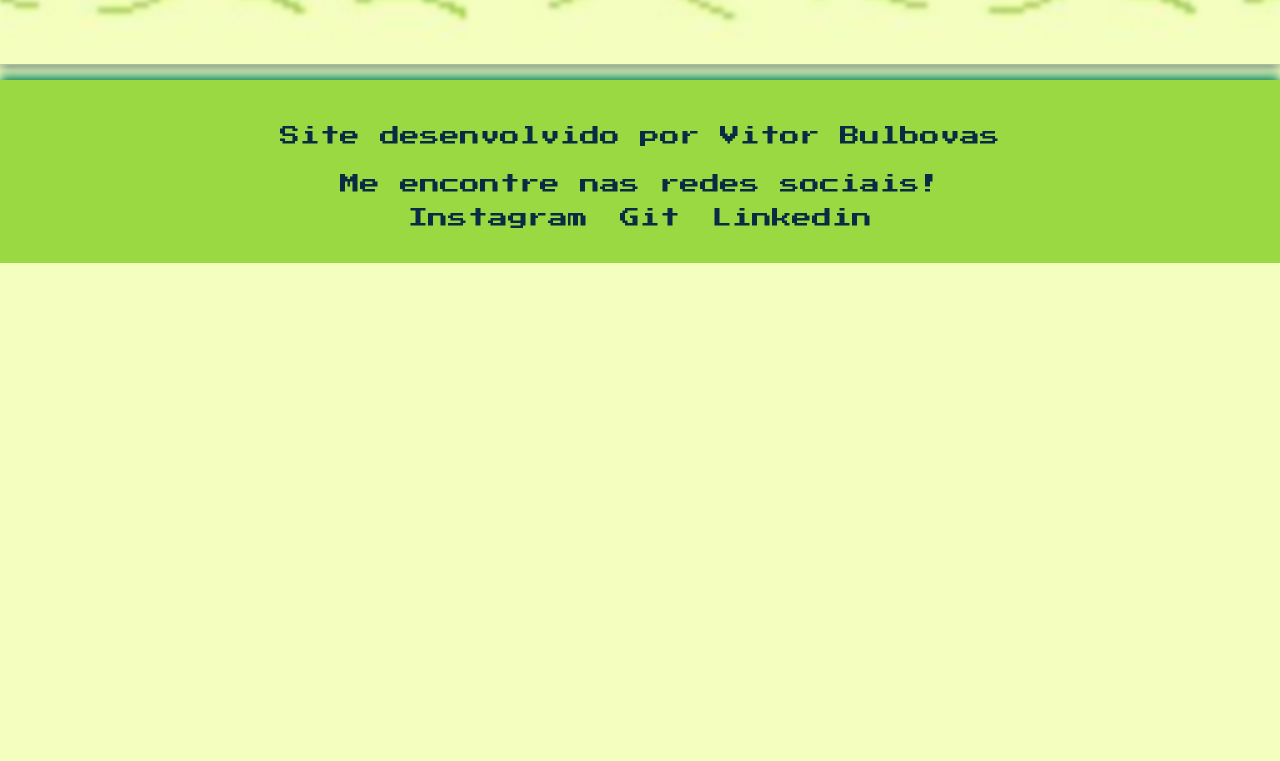
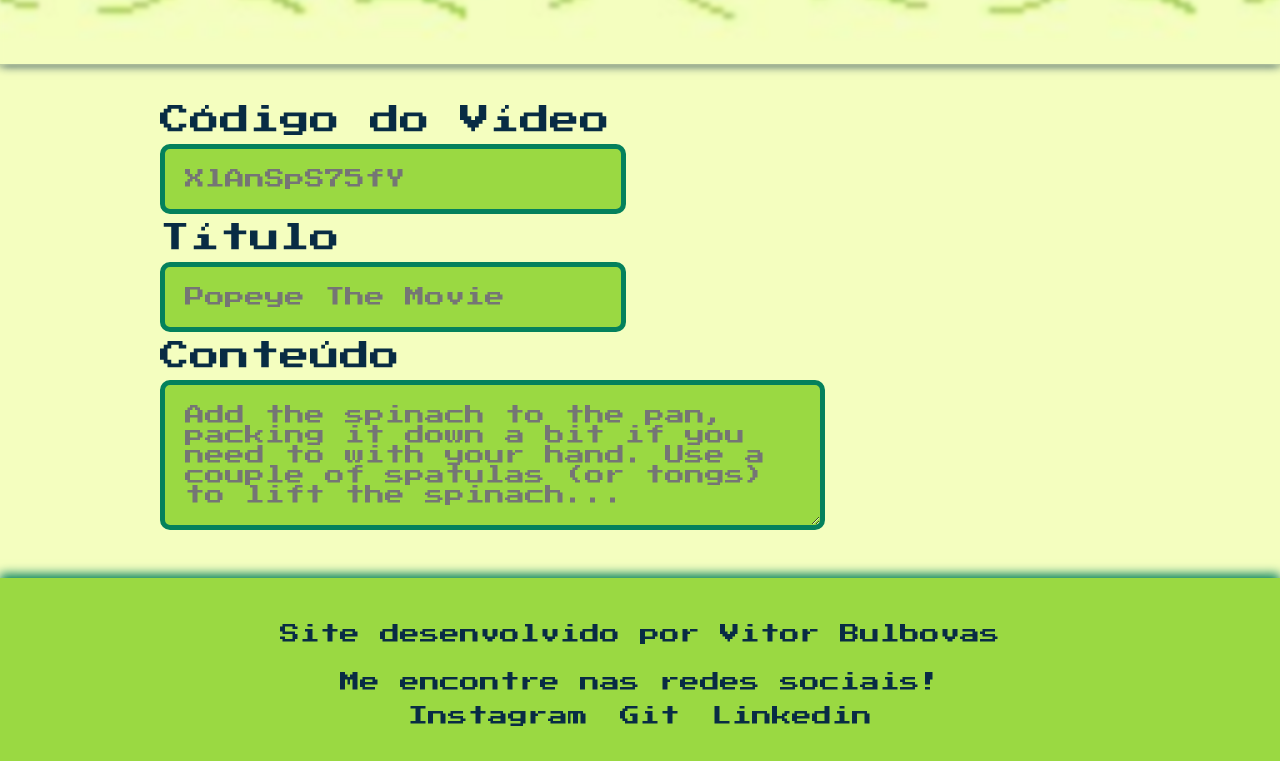
Before and after one commit to Pololokka/popeye-site, a plain HTML site: page pages/videoPaginaPost.html in a window 1280 px wide. Shown: the part 801-1562 px from the top of the page. Before the commit the page ends 1064 px from the top, so only its background shows below. Drawn offline with Linux system fonts and the light colour scheme.

Commit message:
páginas de postagem feitas

```diff
--- /dev/null
+++ b/css/paginaPostagem.css
@@ -0,0 +1,24 @@
+.pagina-postagem__container {
+    display: flex;
+    flex-direction: column;
+    justify-content: space-around;
+    align-items: flex-start;
+    padding: 1em 10em;
+    padding-bottom: 3em;
+}
+
+.titulo__postagem {
+    font-size: 30px;
+    margin: 0.3em 0;
+}
+
+.postagem__caixa--titulo,.postagem__caixa--data,
+.postagem__caixa--texto,.postagem__caixa--link {
+    font-family: var(--fonte-titulo);
+    font-size: 20px;
+    padding: 1em;
+    border-radius: 10px;
+    color: var(--cor-4);
+    background-color: var(--cor-2);
+    border: 5px solid var(--cor-3);
+}
--- a/css/styles.css
+++ b/css/styles.css
@@ -13,6 +13,9 @@
 
 /*vídeos*/
 @import url(videosConteudo.css);
+
+/*postagem*/
+@import url(paginaPostagem.css);
 
 /*fontes*/
 @import url('https://fonts.googleapis.com/css2?family=Press+Start+2P&display=swap');
--- a/pages/videoPaginaPost.html
+++ b/pages/videoPaginaPost.html
@@ -35,6 +35,17 @@
         </div>
     </header>
 
+    <form class="pagina-postagem__container">
+        <label for="link" class="titulo titulo__postagem">Código do Vídeo</label>
+        <input type="text" id="link" class="postagem__caixa--link" placeholder="XlAnSpS75fY">
+
+        <label for="titulo" class="titulo titulo__postagem">Título</label>
+        <input type="text" id="titulo" class="postagem__caixa--titulo" placeholder="Popeye The Movie">
+
+        <label for="conteudo" class="titulo titulo__postagem">Conteúdo</label>
+        <textarea name="post" id="conteudo" class="postagem__caixa--texto" cols="30" rows="5" placeholder="Add the spinach to the pan, packing it down a bit if you need to with your hand. Use a couple of spatulas (or tongs) to lift the spinach..."></textarea>
+    </form>
+
     <footer class="rodape--container">
         <p class="rodape--texto">Site desenvolvido por Vitor Bulbovas</p>
         <p class="rodape--texto">Me encontre nas redes sociais!</p>
```
Also changed, not shown: pages/blogPaginaPost.html (+11 -0 lines).
